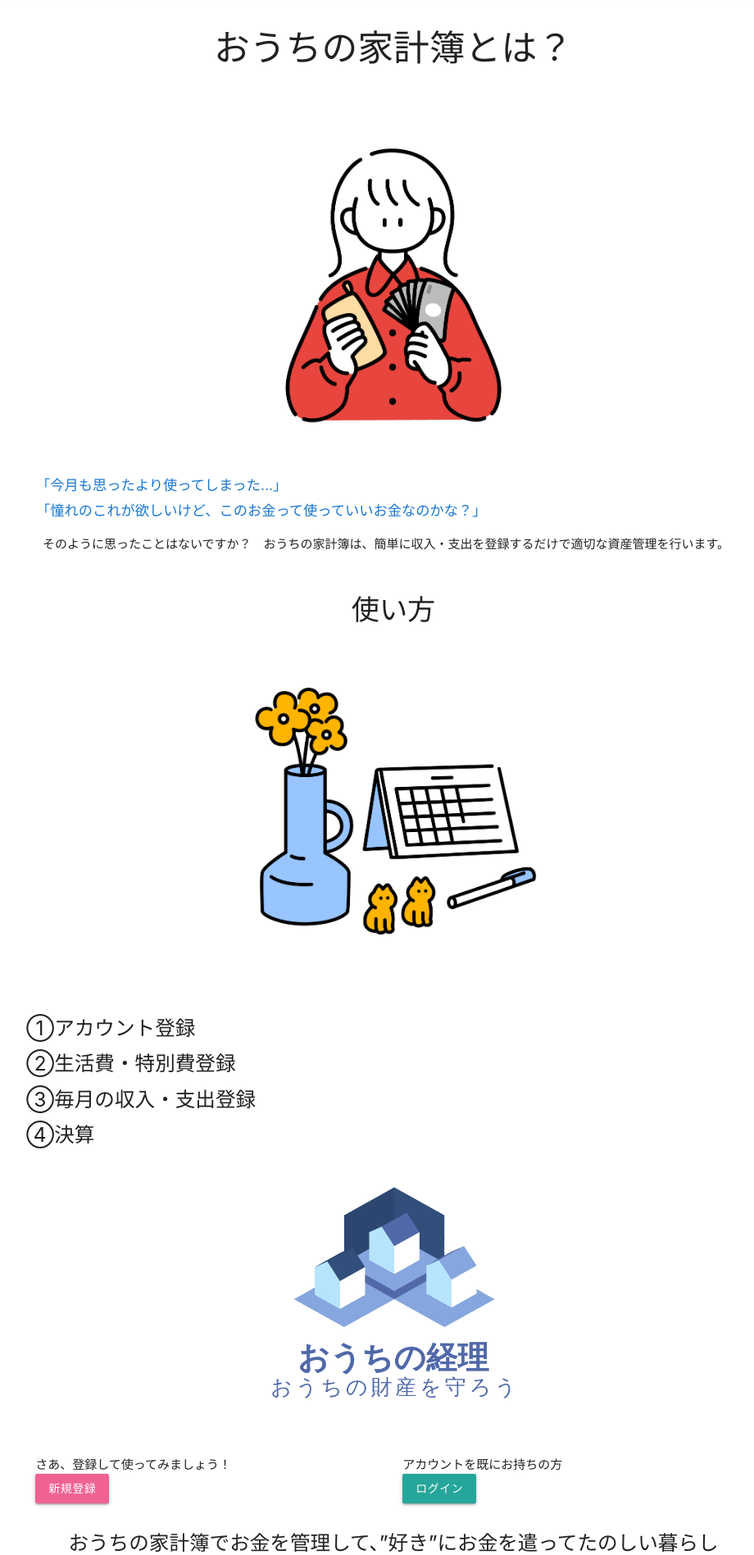
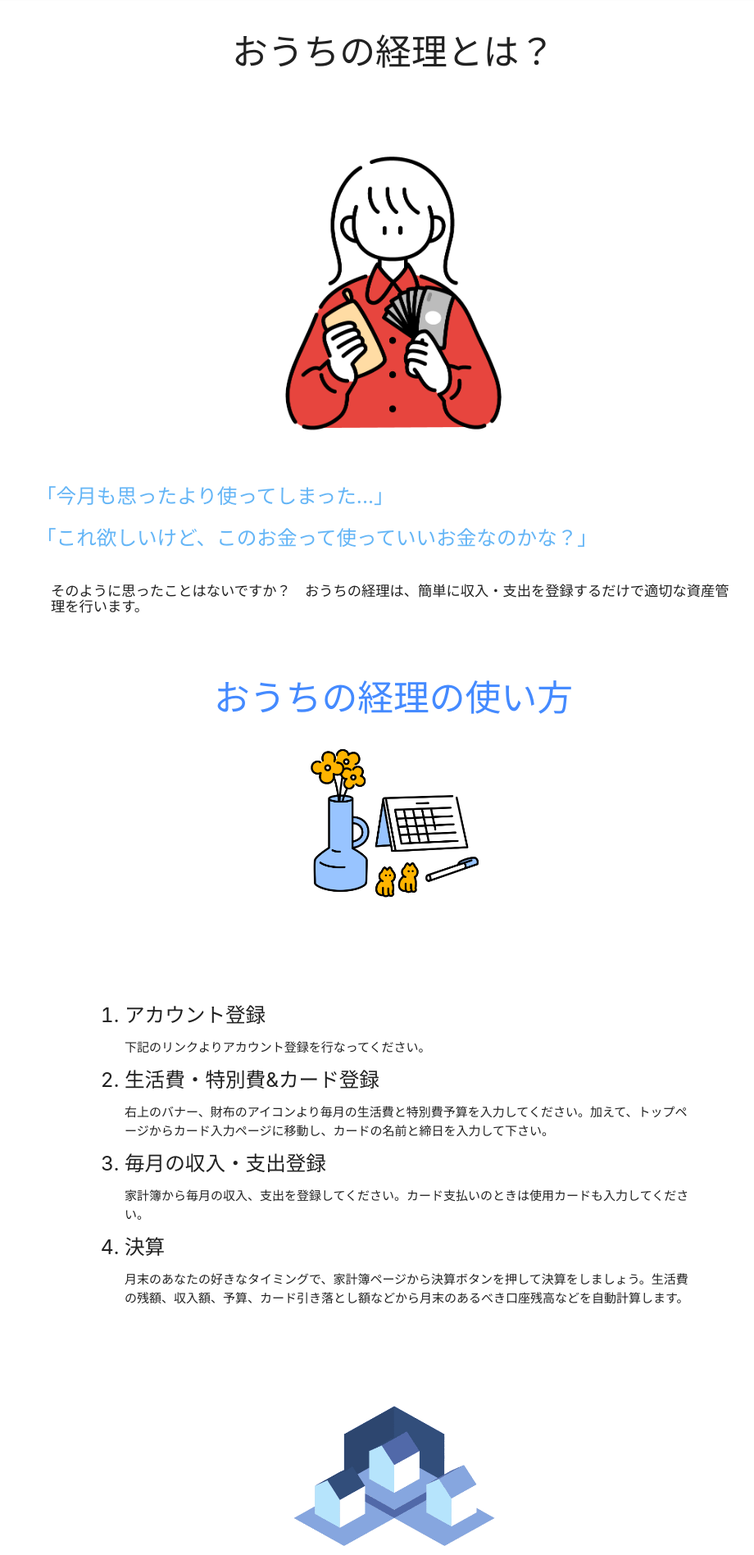
Before and after one commit to sobatha/django_homebookkeeping, a Django app: template kakeibo/templates/kakeibo/top.html in a window 1280 px wide. Shown: the part 69-1966 px from the top of the page at 82% size, without its empty margins (160-1080 px from the left). Run offline with Django 3.2, Linux system fonts and the light colour scheme; the template is opened without the code that fills it, so the values that code supplies are empty.

Commit message:
htmlを編集

```diff
--- a/kakeibo/templates/accounts/logout.html
+++ b/kakeibo/templates/accounts/logout.html
@@ -15,12 +15,12 @@
     {% endfor %}
 </div>
 
-<div class="row" style="margin-top: 8px; display: flex;" >
-    <div class="col s6">
+<div style="margin-top: 8px; display: flex;" >
+    <div style="margin:auto">
         <p>もう一度ログインしますか？
             <a href="{% url 'accounts:login' %}" class="btn waves-light card-panel" style="margin-left: 12px;">ログイン</a></p>
     </div>
-    <div class="col s6">
+    <div style="margin:auto">
         <p>アカウントをお持ちでない方
             <a href="{% url 'accounts:registration' %}" class="btn waves-effect card-panel  pink lighten-2" style="margin-left: 12px;">新規登録</a></p>
     </div>
--- a/kakeibo/templates/kakeibo/top.html
+++ b/kakeibo/templates/kakeibo/top.html
@@ -3,48 +3,76 @@
 {% load static %}
 
     <body>
-        <h3 class="center-align" style="margin: 40px;">おうちの家計簿とは？</h3>
+        <h3 class="center-align" style="margin: 5%;">おうちの経理とは？</h3>
 
         <div style="display: flex;">
             <img class="responsive-img center-align" src="{% static "images/moneyless_girl.png" %}" width="50%" height="50%" style="margin:auto"/>
         </div>
 
-        <h6 style="margin: 12px; display: flex;"><span class="blue-text text-darken-2">「今月も思ったより使ってしまった...」</span></h6>
-        <h6 style="margin: 12px; display: flex;"><span class="blue-text text-darken-2">「憧れのこれが欲しいけど、このお金って使っていいお金なのかな？」</span></h6>
-        <p style="margin: 20px; display: flex;">そのように思ったことはないですか？　おうちの家計簿は、簡単に収入・支出を登録するだけで適切な資産管理を行います。</p>
+
+        <div style="display:flex;">
+            <h5 style="margin: 12px;"><span class="blue-text text-lighten-2">「今月も思ったより使ってしまった...」</span></h6>
+        </div>
+        <div style="display:flex;">
+            <h5 style="margin: 12px;"><span class="blue-text text-lighten-2">「これ欲しいけど、このお金って使っていいお金なのかな？」</span></h6>
+        </div>
+        <div style="display:flex;">
+            <h6 style="margin: 30px;">そのように思ったことはないですか？　おうちの経理は、簡単に収入・支出を登録するだけで適切な資産管理を行います。</p>
+        </div>
 
 
-        <h4 class="center-align" style="margin-top: 50px;">使い方</h4>
-    <div style="display: flex;">
-        <img class="responsive-img" src="{% static "images/life.png" %}" width="50%" height="50%" style="margin:auto"/>
-    </div>
-        <h5>①アカウント登録</h5>
-        <h5>②生活費・特別費登録</h5>
-        <h5>③毎月の収入・支出登録</h5>
-        <h5>④決算</h5>
+        <div style="display: flex; margin-top: 30px;"><h3 class="header", style="margin: auto;"><span class="blue-text text-accent-2">おうちの経理の使い方</span></h3></div>
+        <div style="display: flex;">
+            <img class="responsive-img" src="{% static "images/life.png" %}" width="30%" height="30%" style="margin:auto"/>
+        </div>
+        <div>
+            <div style="margin: 80px;">
+                <ol>
+                    <h5  style="margin-top: 12px;">
+                        <li>アカウント登録
+                    </h5>
+                    <p>下記のリンクよりアカウント登録を行なってください。</p>
+                    </li>
+                    <h5  style="margin-top: 12px;">
+                        <li>生活費・特別費&カード登録
+                    </h5>
+                    <p>右上のバナー、財布のアイコンより毎月の生活費と特別費予算を入力してください。加えて、トップページからカード入力ページに移動し、カードの名前と締日を入力して下さい。</p>
+                    </li>
+                    <h5  style="margin-top: 12px;">
+                    <li style="margin-top: 8px;">毎月の収入・支出登録
+                    </h5>
+                    <p>家計簿から毎月の収入、支出を登録してください。カード支払いのときは使用カードも入力してください。</p>
+                    </li>
+                    <h5  style="margin-top: 12px;">
+                        <li style="margin-top: 8px;">決算
+                    </h5>
+                    <p>月末のあなたの好きなタイミングで、家計簿ページから決算ボタンを押して決算をしましょう。生活費の残額、収入額、予算、カード引き落とし額などから月末のあるべき口座残高などを自動計算します。</p>
+                    </li>
+
+                </ol>
+            </div>
+        </div>
 
 
 
-        <img class="responsive-img" src="{% static "images/facebook_cover_photo_2.png" %}" width="100%" height="100%" />
+    <img class="responsive-img" src="{% static "images/facebook_cover_photo_2.png" %}" width="100%" height="100%" />
 
-        <div class="row" style="margin-top: 20px; display: flex;" >
-            <div class="col s6">
-                <p style="margin: auto;">さあ、登録して使ってみましょう！</p>
-                <a href="{% url 'accounts:registration' %}" class="btn waves-effect card-panel  pink lighten-2" style="margin: auto;">新規登録</a>
+    <div style="margin-top: 20px; display: flex;" >
+            <div style="margin: auto;">
+                <p>さあ、登録して使ってみましょう！</p>
+                <a href="{% url 'accounts:registration' %}" class="btn waves-effect card-panel  pink lighten-2" style="margin-left: 12px;">新規登録</a>
                 </div>
-            <div class="col s6">
-                <p style="margin: auto;">アカウントを既にお持ちの方</p>
-                <a href="{% url 'accounts:login' %}" class="btn waves-light card-panel" style="margin: auto;">ログイン</a></p>
+            <div style="margin: auto;">
+                <p>アカウントを既にお持ちの方</p>
+                <a href="{% url 'accounts:login' %}" class="btn waves-light card-panel" style="margin-left: 12px;">ログイン</a></p>
             </div>
         </div>
-        <h5 class="center-align" >おうちの家計簿でお金を管理して、”好き”にお金を遣ってたのしい暮らし</h5>
-        <div style="display: flex;">
-        <img class="responsive-img" src="{% static "images/same.png" %}" width="30%" height="30%" style="margin:right"/>
-        </div>
+        <h5 class="center-align" style="margin: 8%;">おうちの経理でお金を管理して、”好き”にお金を遣ってたのしい暮らし</h5>
 
-        <h6>作者のTwitter</h6>
-        <a href="https://twitter.com/sobacha16">sobacha</a>
-
+    <div style="display: flex;">
+        <img class="responsive-img" src="{% static "images/same.png" %}" width="30%" height="30%" style="margin:auto"/>
+    </div>
+    <h6 class="center-align", style="margin-bottom: 10%;">なにかご質問等あったらこちらへ　<a href="https://twitter.com/sobacha16">作者のTwitter</a></h6>
     </body>
 
 {% endblock %}
```
Also changed, not shown: kakeibo/templates/kakeibo/index.html (+7 -7 lines).
